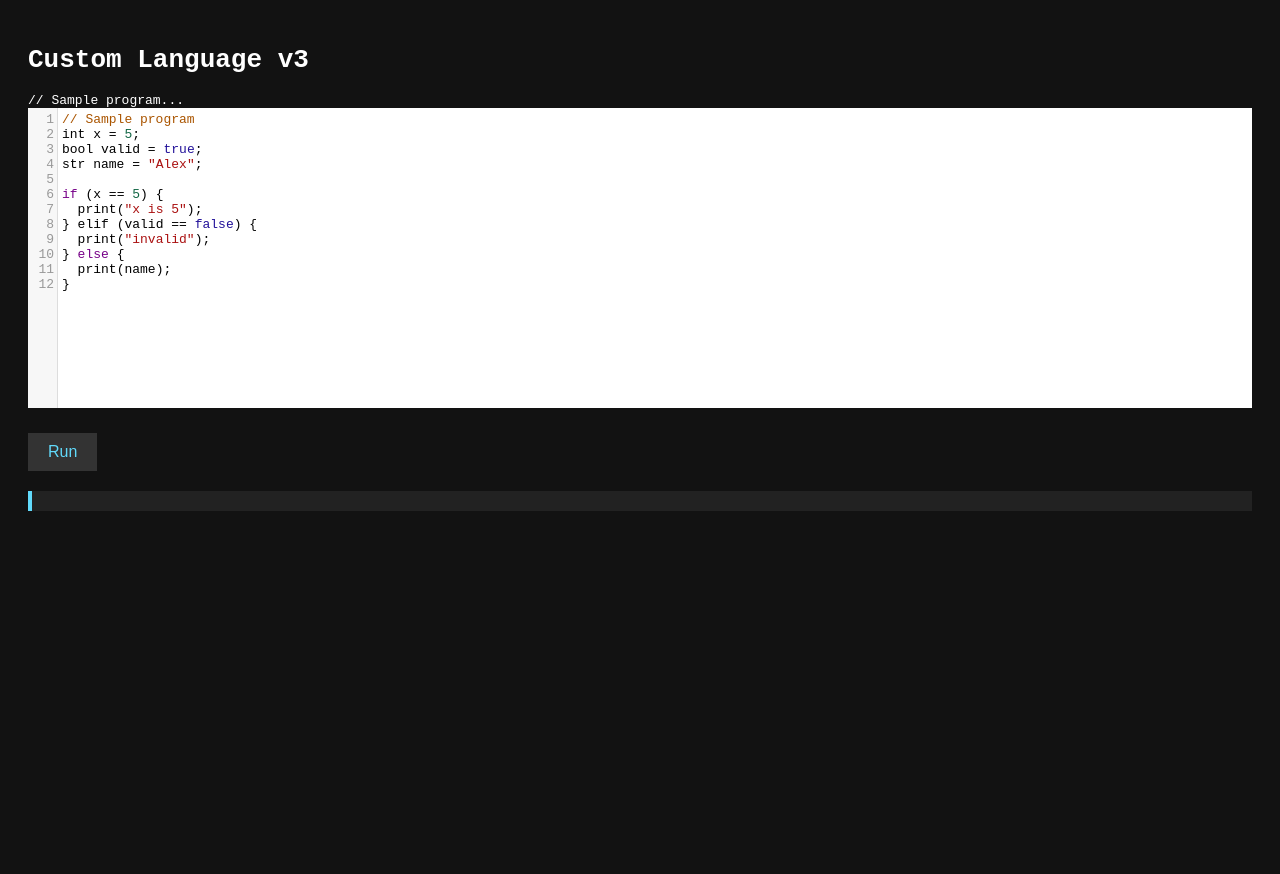
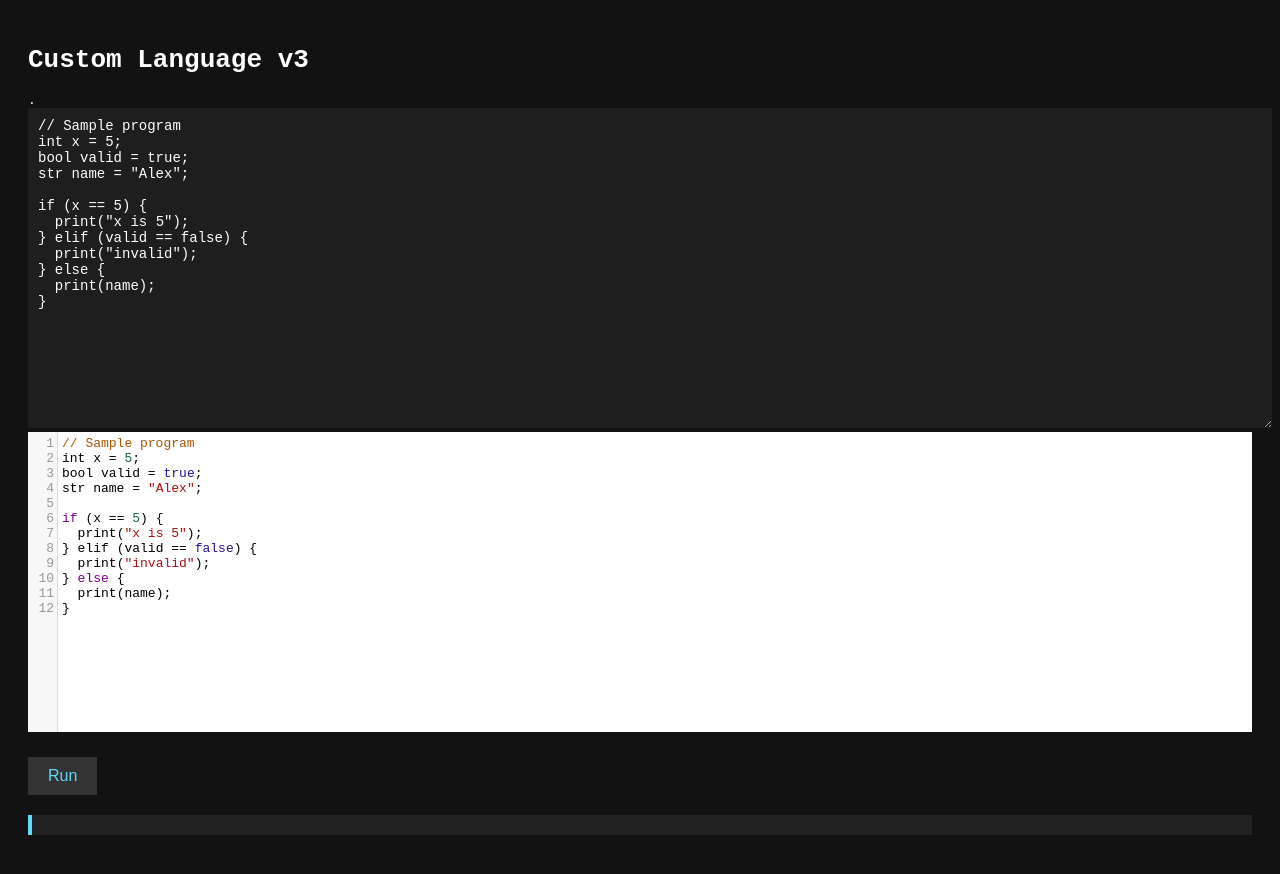
Before and after one commit to cycy98/cycy98.github.io, a plain HTML site: page ide/index.html in a window 1280 px wide. Before the commit the page ends 800 px from the top, so only its background shows below. Drawn offline with nearby package versions, Linux system fonts and the light colour scheme.

Commit message:
Update index.html

```diff
--- a/ide/index.html
+++ b/ide/index.html
@@ -8,7 +8,21 @@
 </head>
 <body>
   <h1>Custom Language v3</h1>
-  <div id="codeEditor">// Sample program...</div>
+  <div id="codeEditor">.
+  <textarea id="code">
+// Sample program
+int x = 5;
+bool valid = true;
+str name = "Alex";
+
+if (x == 5) {
+  print("x is 5");
+} elif (valid == false) {
+  print("invalid");
+} else {
+  print(name);
+}
+  </textarea></div>
   </textarea>
   <br>
   <button onclick="runCode()">Run</button>
```
